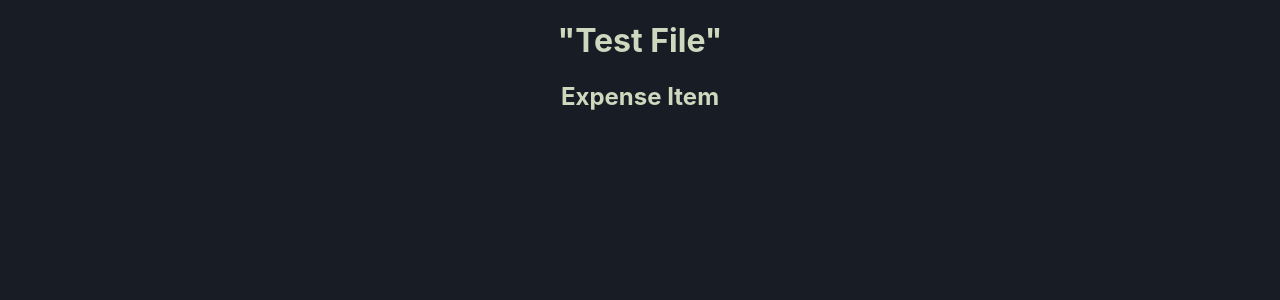
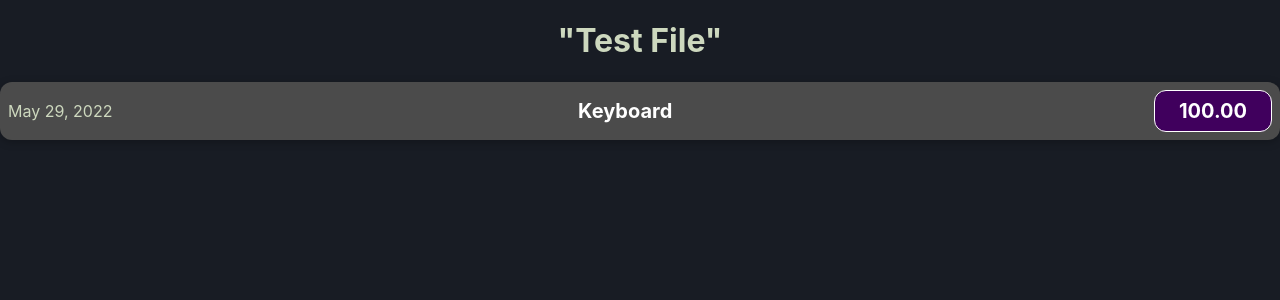
Before and after one commit to peeeyow/expense-tracker, a React (Create React App) app: page / in a window 1280 px wide. Shown: the top 300 px of the page. Built offline with nearby package versions, Linux system fonts and the light colour scheme.

Commit message:
Layout ExpenseItem card

```diff
--- /dev/null
+++ b/src/components/ExpenseItem.css
@@ -0,0 +1,56 @@
+.expense-item {
+  display: flex;
+  justify-content: space-between;
+  align-items: center;
+  box-shadow: 0 2px 8px rgba(0, 0, 0, 0.25);
+  padding: 0.5rem;
+  margin: 1rem 0;
+  border-radius: 12px;
+  background-color: #4b4b4b;
+}
+
+.expense-item__description {
+  display: flex;
+  flex-direction: column;
+  gap: 1rem;
+  align-items: flex-end;
+  flex-flow: column-reverse;
+  justify-content: flex-start;
+  flex: 1;
+}
+
+.expense-item h2 {
+  color: #3a3a3a;
+  font-size: 1rem;
+  flex: 1;
+  margin: 0 1rem;
+  color: white;
+}
+
+.expense-item__price {
+  font-size: 1rem;
+  font-weight: bold;
+  color: white;
+  background-color: #40005d;
+  border: 1px solid white;
+  padding: 0.5rem;
+  border-radius: 12px;
+}
+
+@media (min-width: 580px) {
+  .expense-item__description {
+    flex-direction: row;
+    align-items: center;
+    justify-content: flex-start;
+    flex: 1;
+  }
+
+  .expense-item__description h2 {
+    font-size: 1.25rem;
+  }
+
+  .expense-item__price {
+    font-size: 1.25rem;
+    padding: 0.5rem 1.5rem;
+  }
+}
--- a/src/components/ExpenseItem.js
+++ b/src/components/ExpenseItem.js
@@ -1,3 +1,13 @@
+import "./ExpenseItem.css";
+
 export default function ExpenseItem() {
-  return <h2>Expense Item</h2>;
+  return (
+    <div className="expense-item">
+      <div>May 29, 2022</div>
+      <div className="expense-item__description">
+        <h2>Keyboard</h2>
+        <div className="expense-item__price">100.00</div>
+      </div>
+    </div>
+  );
 }
```
